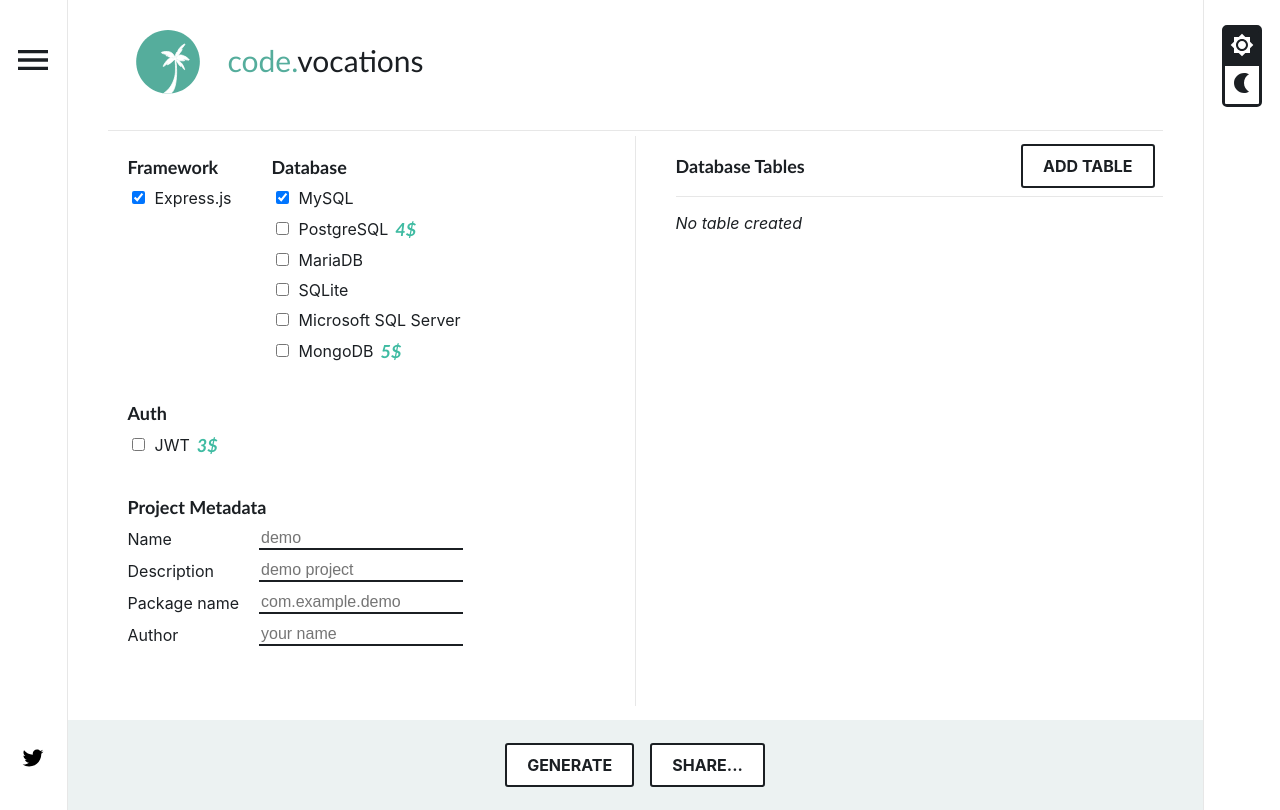
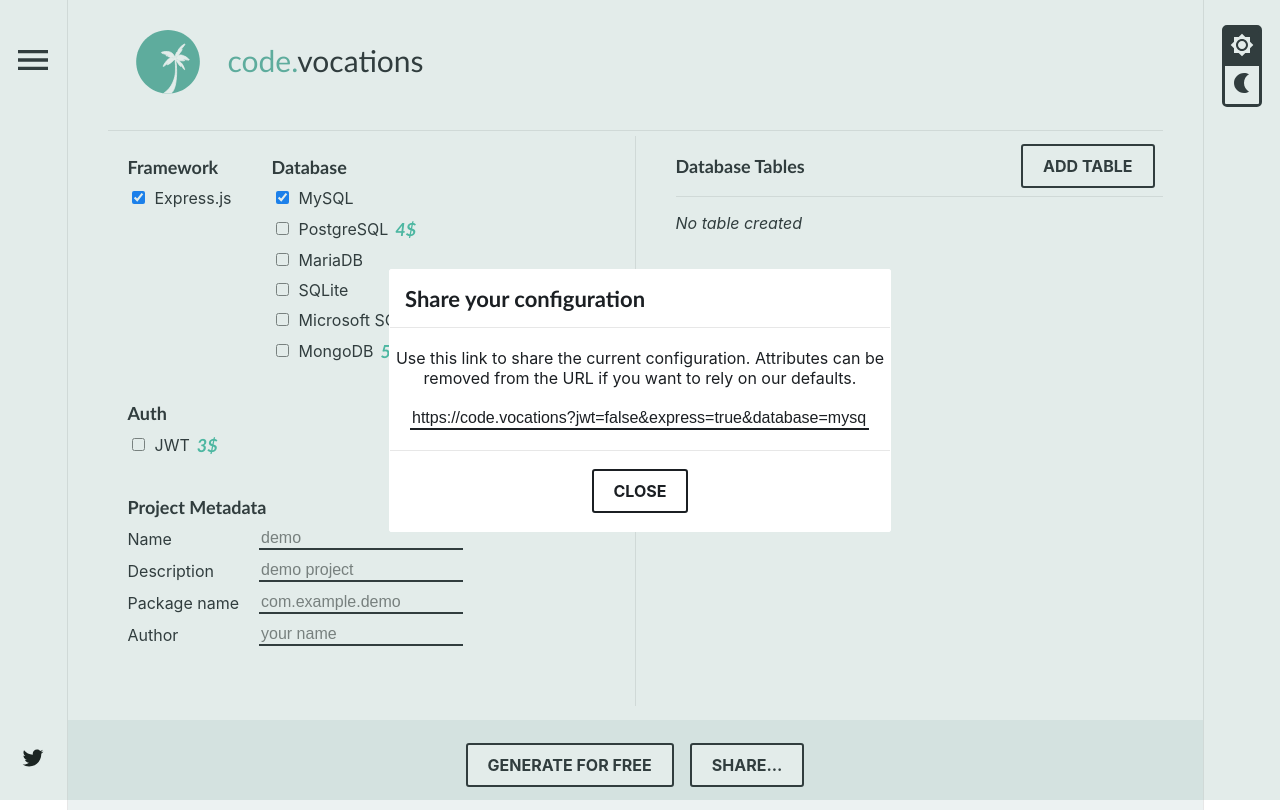
Before and after one commit to DanielOrDany/web-code-looting, a React (Create React App) app: page / in a window 1280 px wide. Both pictures are taken after a click on the element "SHARE...". Built offline with nearby package versions, Linux system fonts and the light colour scheme.

Commit message:
finished 100 ui

```diff
--- a/src/components/Dashboard/Dashboard.css
+++ b/src/components/Dashboard/Dashboard.css
@@ -359,6 +359,64 @@
     }
 }
 
+.ShareCard.white {
+    height: max-content;
+    width: 500px;
+    margin: auto;
+    background: #fff;
+    border: #fff 1px solid;
+    border-radius: 2px;
+    display: flex;
+    flex-direction: column;
+}
+
+.ShareCard.dark {
+    height: max-content;
+    width: 500px;
+    margin: auto;
+    background: #1b1f23;
+    border: #1b1f23 1px solid;
+    border-radius: 2px;
+    display: flex;
+    flex-direction: column;
+}
+
+.ShareCardTop {
+    display: flex;
+    padding: 15px;
+    border-bottom: 1px solid rgb(231, 231, 231);
+    margin-bottom: 20px;
+}
+
+.ShareTitle {
+    font-size: 22px;
+    font-weight: 600;
+    font-family: 'Gill Sans', 'Gill Sans MT', Calibri, 'Trebuchet MS', sans-serif;
+}
+
+.ShareBody {
+    display: flex;
+    flex-direction: column;
+}
+
+.ShareBody .field {
+    margin-top: 20px;
+    width: calc(100% - 45px);
+}
+
+.ShareInfo {
+    display: flex;
+    flex-wrap: wrap;
+}
+
+.ShareCardBottom {
+    display: flex;
+    justify-content: center;
+    border-top: 1px solid rgb(231, 231, 231);
+    padding: 10px;
+    margin-top: 20px;
+}
+
 .TableCard.white {
     height: 600px;
     width: 800px;
@@ -392,7 +450,7 @@
     height: 100vh;
     width: 100%;
     position: absolute;
-    background: #55ad9b38;
+    background: #7eaaa138;
 }
 
 .CardHeader {
@@ -542,3 +600,58 @@
     overflow-y: scroll;
     max-height: 450px;
 }
+
+.Loader {
+    position: absolute;
+    margin: auto;
+    left: 0;
+    right: 0;
+    top: 0;
+    bottom: 0;
+    width: 8vmax;
+    height: 8vmax;
+    border-right: 4px solid rgb(30, 255, 0);
+    border-radius: 100%;
+    animation: spinRight 800ms linear infinite;
+}
+
+.Loader:before, .Loader:after {
+    content: '';
+    width: 6vmax;
+    height: 6vmax;
+    display: block;
+    position: absolute;
+    top: calc(50% - 3vmax);
+    left: calc(50% - 3vmax);
+    border-left: 3px solid #000;
+    border-radius: 100%;
+    animation: spinLeft 800ms linear infinite;
+}
+
+.Loader:after {
+    width: 4vmax;
+    height: 4vmax;
+    top: calc(50% - 2vmax);
+    left: calc(50% - 2vmax);
+    border: 0;
+    border-right: 2px solid #000;
+    animation: none;
+}
+
+@keyframes spinLeft {
+    from {
+        transform:rotate(0deg);
+    }
+    to {
+        transform:rotate(720deg);
+    }
+}
+
+@keyframes spinRight {
+    from {
+        transform:rotate(360deg);
+    }
+    to {
+        transform:rotate(0deg);
+    }
+}
--- a/src/components/Dashboard/Dashboard.js
+++ b/src/components/Dashboard/Dashboard.js
@@ -4,6 +4,9 @@
 import LogoIcon from '../../icons/logo.svg'
 
 function Dashboard() {
+    const urlSearchParams = new URLSearchParams(window.location.search)
+    const params = Object.fromEntries(urlSearchParams.entries())
+
     const [columns, setColumns] = useState(Array)
     const [columnName, setColumnName] = useState('')
     const [columnType, setColumnType] = useState('String')
@@ -15,9 +18,16 @@
     const [tables, setTables] = useState(Array)
     const [required, setRequired] = useState('false')
     const [defaultValue, setDefaultValue] = useState('')
-    const [useJWT, setUseJWT] = useState(false)
-    const [useExpress, setUseExpress] = useState(true)
-    const [database, setDatabase] = useState('mysql')
+    const [useJWT, setUseJWT] = useState(params.jwt ? params.jwt === 'true' ? true : false : false)
+    const [useExpress, setUseExpress] = useState(params.express ? params.express === 'true' ? true : false : true)
+    const [database, setDatabase] = useState(params.database ? params.database : 'mysql')
+    const [name, setName] = useState(params.name ? params.name : '')
+    const [description, setDescription] = useState(params.description ? params.description : '')
+    const [packageName, setPackageName] = useState(params.package ? params.package : '')
+    const [author, setAuthor] = useState(params.author ? params.author : '')
+    const [isShare, setShare] = useState(false)
+    const [shareUrl, setShareUrl] = useState('')
+    const [isLoading, setLoading] = useState(false)
 
     const openTwitter = () => {
         window.open('https://twitter.com/codevocations')
@@ -95,8 +105,46 @@
         }
     }
 
+    const share = () => {
+        let shareURL = `https://code.vocations?jwt=${useJWT}&express=${useExpress}&database=${database}`
+
+        if (name.trim() !== '') shareURL += `&name=${name}`
+        if (description.trim() !== '') shareURL += `&description=${description}`
+        if (packageName.trim() !== '') shareURL += `&package=${packageName}`
+        if (author.trim() !== '') shareURL += `&author=${author}`
+
+        setShare(true)
+        setShareUrl(shareURL)
+    }
+
+    const generate = () => {
+        setLoading(true)
+
+    }
+
     return (
         <div className='Dashboard'>
+            { isLoading &&
+                <div className='CardBackground'>
+                    <div className='Loader'/>
+                </div>
+            }
+            { isShare &&
+                <div className='CardBackground'>
+                    <div className={isDark ? 'ShareCard dark' : 'ShareCard white'}>
+                        <div className='ShareCardTop'>
+                            <div className='ShareTitle'>Share your configuration</div>
+                        </div>
+                        <div className='ShareBody'>
+                            <div className='ShareInfo'>Use this link to share the current configuration. Attributes can be removed from the URL if you want to rely on our defaults.</div>
+                            <input className={isDark ? 'field dark' : 'field white'} value={shareUrl}/>
+                        </div>
+                        <div className='ShareCardBottom'>
+                            <div className={isDark ? 'Button dark' : 'Button white'} onClick={() => setShare(false)}>CLOSE</div>
+                        </div>
+                    </div>
+                </div>
+            }
             { isMenu &&
                 <div className='InfoCard'>
                     <div className='LeftMenu'>
@@ -200,7 +248,7 @@
                                 Auth
                             </div>
                             <div className='ItemOptions'>
-                                <div className='CheckOption'><input value={useJWT} onChange={() => setUseJWT(!useJWT)} type="checkbox"/> JWT <div className='cost' title='price of this option'>3$</div></div>
+                                <div className='CheckOption'><input value={useJWT} checked={useJWT} onChange={() => setUseJWT(!useJWT)} type="checkbox"/> JWT <div className='cost' title='price of this option'>3$</div></div>
                                 { useJWT &&  <div className='tip'>'users' table will be created automatically</div>}
                             </div>
                         </div>
@@ -209,10 +257,10 @@
                                 Project Metadata
                             </div>
                             <div className='ItemOptions'>
-                                <div className='FieldOption'>Name <input placeholder='demo' className={isDark ? 'field dark' : 'field white'}/></div>
-                                <div className='FieldOption'>Description <input placeholder='demo project' className={isDark ? 'field dark' : 'field white'}/></div>
-                                <div className='FieldOption'>Package name <input placeholder='com.example.demo' className={isDark ? 'field dark' : 'field white'}/></div>
-                                <div className='FieldOption'>Author <input placeholder='your name' className={isDark ? 'field dark' : 'field white'}/></div>
+                                <div className='FieldOption'>Name <input placeholder='demo' value={name} onChange={(e) => setName(e.target.value)} className={isDark ? 'field dark' : 'field white'}/></div>
+                                <div className='FieldOption'>Description <input placeholder='demo project' value={description} onChange={(e) => setDescription(e.target.value)} className={isDark ? 'field dark' : 'field white'}/></div>
+                                <div className='FieldOption'>Package name <input placeholder='com.example.demo' value={packageName} onChange={(e) => setPackageName(e.target.value)} className={isDark ? 'field dark' : 'field white'}/></div>
+                                <div className='FieldOption'>Author <input placeholder='your name' value={author} onChange={(e) => setAuthor(e.target.value)} className={isDark ? 'field dark' : 'field white'}/></div>
                             </div>
                         </div>
                     </div>
@@ -242,10 +290,10 @@
                     </div>
                 </div>
                 <div className={isDark ? 'Footer dark' : 'Footer white'}>
-                    <div className={isDark ? 'Button dark' : 'Button white'}>
-                        GENERATE
+                    <div className={isDark ? 'Button dark' : 'Button white'} onClick={() => generate()}>
+                        GENERATE FOR {useJWT & database === 'mongodb' ? '8$' : useJWT & database === 'postgresql' ? '7$' : !useJWT & database === 'mongodb' ? '5$' : !useJWT & database === 'postgresql' ? '4$' : useJWT & database !== 'postgresql' & database !== 'mongodb' ? '3$' : 'FREE'}
                     </div>
-                    <div className={isDark ? 'Button dark' : 'Button white'}>
+                    <div className={isDark ? 'Button dark' : 'Button white'} onClick={() => share()}>
                         SHARE...
                     </div>
                 </div>
```
